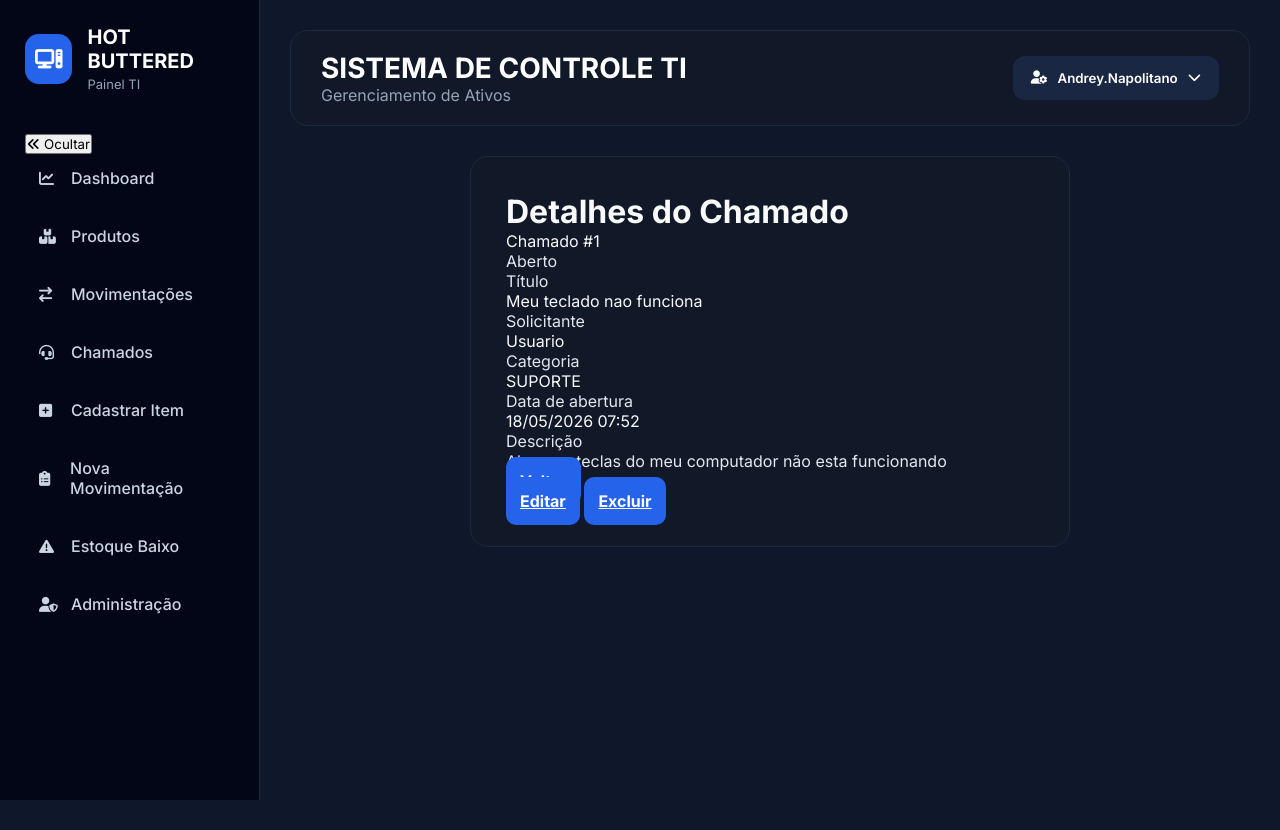
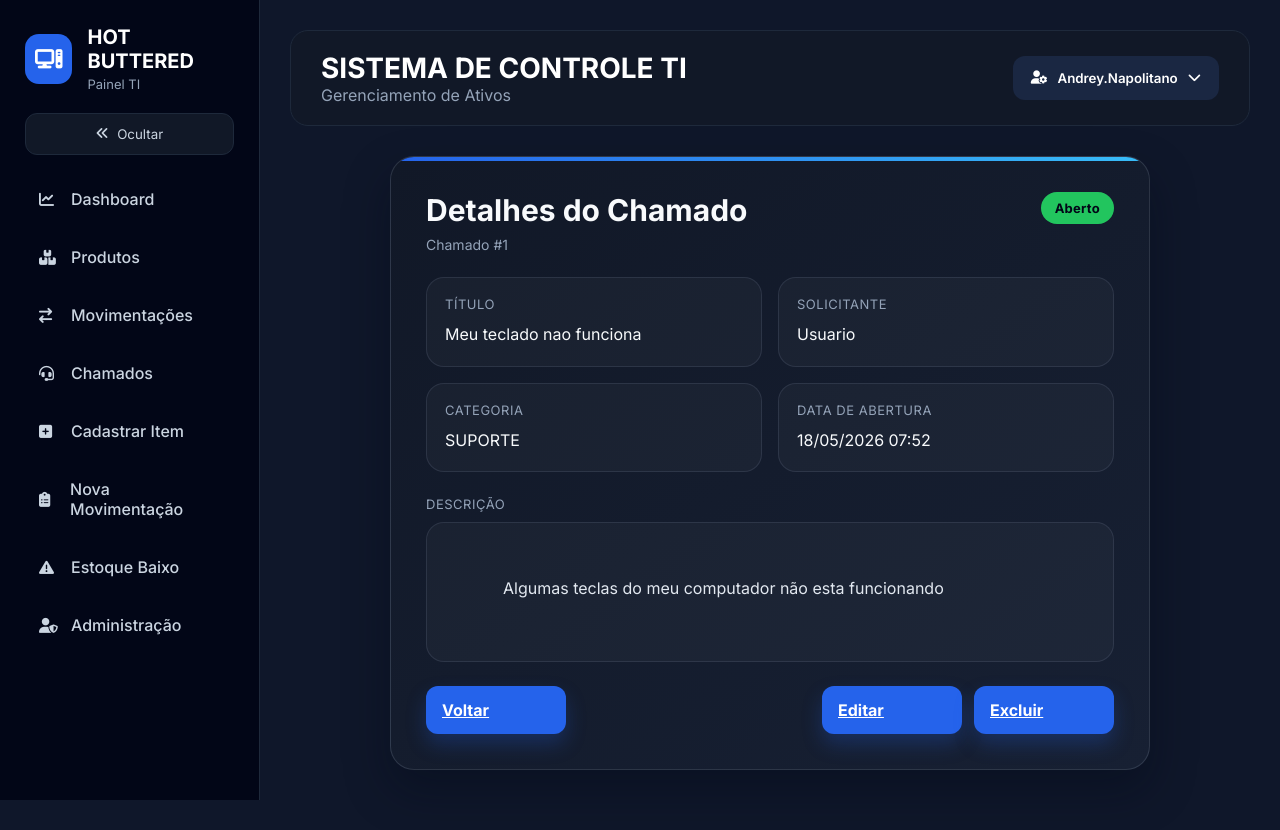
Before and after one commit to Andrey-Napolitano-SI/Painel-de-gestao-o-2.0, a Django app: page /chamado/1/ in a window 1280 px wide. Before the commit the page ends 800 px from the top, so only its background shows below. Run offline with Django 5.2, Linux system fonts and the light colour scheme; a user stored in the database is signed in; data comes from the database, SQL or seed files in the repository.

Commit message:
Update style.css

```diff
--- a/painel_suprimentos/estoque/static/css/style.css
+++ b/painel_suprimentos/estoque/static/css/style.css
@@ -13,6 +13,7 @@ body{
 
 body{
     display:flex;
+    min-height:100vh;
 }
 
 /* SIDEBAR */
@@ -43,6 +63,34 @@ body{
     align-items:center;
     justify-content:center;
     border-radius:14px;
+}
+
+.sidebar-toggle{
+    width:100%;
+    margin-bottom:20px;
+    background:#111827;
+    border:1px solid #1e293b;
+    color:#cbd5e1;
+    border-radius:12px;
+    padding:12px 14px;
+    cursor:pointer;
+    display:flex;
+    align-items:center;
+    justify-content:center;
+    gap:8px;
+    transition:background 0.3s ease, transform 0.3s ease;
+}
+
+.sidebar-toggle:hover{
+    background:#1d293b;
+}
+
+.sidebar.collapsed .sidebar-toggle i{
+    transform:rotate(180deg);
+}
+
+.sidebar.collapsed .sidebar-toggle .toggle-label{
+    display:none;
 }
 
 .logo-icon i{
@@ -85,6 +133,36 @@ body{
     font-size:15px;
 }
 
+.sidebar.collapsed .menu a{
+    justify-content:center;
+    padding:12px 0;
+    gap:0;
+    width:100%;
+    display:flex;
+}
+
+.sidebar.collapsed .menu a i{
+    width:auto;
+    font-size:18px;
+    margin:0;
+}
+
+.sidebar.collapsed .menu a .menu-label{
+    display:none;
+}
+
+.sidebar.collapsed .menu a span{
+    line-height:0;
+}
+
+.sidebar.collapsed .menu a{
+    min-width:unset;
+}
+
+.menu a{
+    min-width:0;
+}
+
 .menu a:hover{
     background:#111827;
     color:#38bdf8;
@@ -259,18 +343,176 @@ table tr:hover{
 /* FORM */
 
 .container-form{
-    width:600px;
-    background:#111827;
-    border:1px solid #1e293b;
+    width:min(760px, 100%);
+    background:linear-gradient(145deg, #111827 0%, #172033 100%);
+    border:1px solid rgba(148, 163, 184, 0.2);
     padding:35px;
+    border-radius:24px;
+    margin:30px auto;
+    box-shadow:0 20px 45px rgba(2, 8, 23, 0.35);
+    position:relative;
+    overflow:hidden;
+}
+
+.container-form::before{
+    content:'';
+    position:absolute;
+    top:0;
+    left:0;
+    width:100%;
+    height:4px;
+    background:linear-gradient(90deg, #2563eb, #38bdf8);
+}
+
+.detail-header,
+.form-card-header{
+    display:flex;
+    justify-content:space-between;
+    gap:20px;
+    align-items:flex-start;
+    margin-bottom:24px;
+}
+
+.detail-header h1,
+.form-card-header h1{
+    margin-bottom:8px;
+    font-size:30px;
+}
+
+.detail-subtitle,
+.form-card-header p{
+    color:#94a3b8;
+    font-size:14px;
+}
+
+.detail-status{
+    display:flex;
+    align-items:center;
+    justify-content:flex-end;
+}
+
+.detail-grid{
+    display:grid;
+    grid-template-columns:repeat(2, minmax(220px, 1fr));
+    gap:16px;
+    margin-bottom:24px;
+}
+
+.detail-grid-full{
+    grid-column: 1 / -1;
+}
+
+.detail-item{
+    background:rgba(255,255,255,0.03);
+    border:1px solid rgba(148, 163, 184, 0.15);
     border-radius:18px;
-    margin:auto;
+    padding:18px;
+}
+
+.detail-item-status{
+    display:flex;
+    flex-direction:column;
+    align-items:center;
+    text-align:center;
+}
+
+.detail-item-status .detail-label{
+    width:100%;
+}
+
+.detail-item-status .campo{
+    width:100%;
+    display:flex;
+    justify-content:center;
+}
+
+.detail-item-status .campo select{
+    width:100%;
+    max-width:260px;
+}
+
+.detail-label{
+    display:block;
+    font-size:13px;
+    color:#94a3b8;
+    margin-bottom:10px;
+    text-transform:uppercase;
+    letter-spacing:0.04em;
+}
+
+.detail-value{
+    color:#f8fafc;
+    font-size:16px;
+    line-height:1.6;
+    word-wrap:break-word;
+}
+
+.detail-section{
+    margin-bottom:24px;
+}
+
+.detail-box{
+    background:rgba(255,255,255,0.03);
+    border:1px solid rgba(148, 163, 184, 0.15);
+    border-radius:18px;
+    padding:22px;
+    min-height:140px;
+    color:#e2e8f0;
+    white-space:pre-wrap;
+    line-height:1.8;
+}
+
+.detail-actions{
+    display:flex;
+    flex-wrap:wrap;
+    gap:12px;
+    justify-content:space-between;
+    align-items:center;
+}
+
+.action-group{
+    display:flex;
+    gap:12px;
+    flex-wrap:wrap;
+}
+
+.detail-action-btn{
+    min-width:140px;
+}
+
+.badge{
+    display:inline-flex;
+    align-items:center;
+    justify-content:center;
+    border-radius:999px;
+    padding:8px 14px;
+    font-size:13px;
+    font-weight:700;
+    letter-spacing:0.02em;
+}
+
+.bg-success{background:#22c55e; color:#020617;}
+.bg-warning{background:#f59e0b; color:#020617;}
+.bg-secondary{background:#64748b; color:#f8fafc;}
+
+.form-card-header{
+    margin-bottom:24px;
+}
+
+.form-card-header h1{
+    margin-bottom:8px;
+    font-size:28px;
+}
+
+.form-card-header p{
+    color:#94a3b8;
+    font-size:14px;
 }
 
 .formulario{
     display:flex;
     flex-direction:column;
-    gap:20px;
+    gap:18px;
 }
 
 .campo{
@@ -306,15 +558,24 @@ table tr:hover{
     background:#2563eb;
     color:white;
     border:none;
-    padding:14px;
-    border-radius:10px;
+    padding:14px 16px;
+    border-radius:12px;
     cursor:pointer;
     transition:0.3s;
     font-weight:bold;
+    box-shadow:0 10px 20px rgba(37, 99, 235, 0.25);
 }
 
 .btn:hover{
     background:#1d4ed8;
+    transform:translateY(-2px);
+}
+
+@media (max-width: 768px){
+    .container-form{
+        padding:24px;
+        margin:20px auto;
+    }
 }
 
 /* MAIN CONTENT */
```
Also changed, not shown: other parts of painel_suprimentos/estoque/static/css/style.css (+38 -3 lines).
